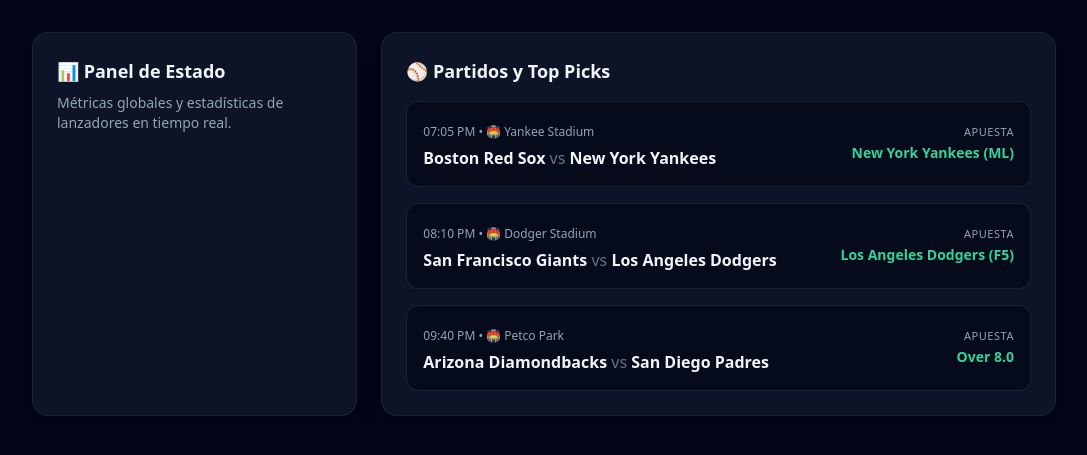
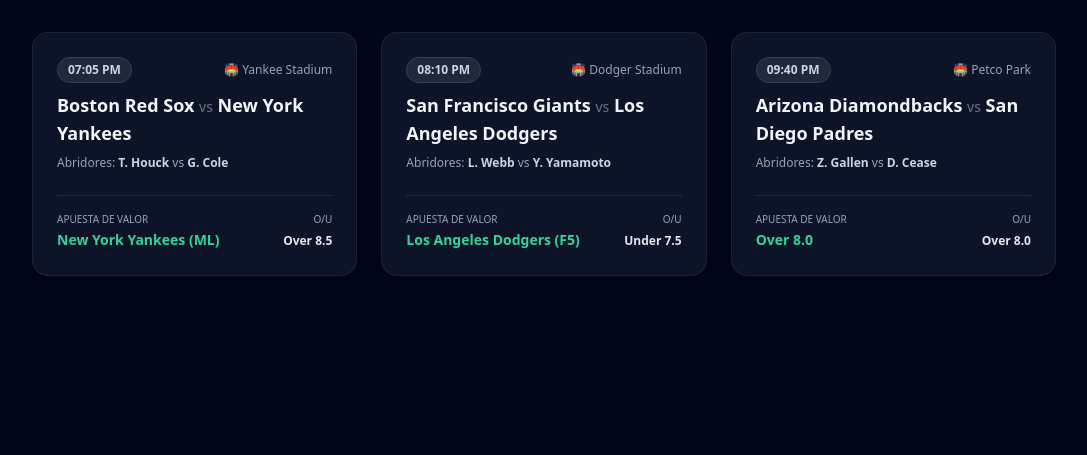
Before and after one commit to angelsanoja1230-ui/mlb-analyzer, a Flask app: page / in a window 1280 px wide. Shown: the part 109-564 px from the top of the page, without its empty margins (96-1183 px from the left). Run offline with Flask 3, Linux system fonts and the light colour scheme; data that the repository does not hold is empty; some libraries are stand-ins or nearby versions.

Commit message:
Refactor index.html layout and structure

```diff
--- a/templates/index.html
+++ b/templates/index.html
@@ -17,35 +17,38 @@
             </div>
         </header>
 
-       <main class="space-y-6">
-    <div class="grid grid-cols-1 lg:grid-cols-3 gap-6 my-6">
+      <main class="space-y-6">
+    <div class="grid grid-cols-1 md:grid-cols-2 lg:grid-cols-3 gap-6">
+        {% for game in matches %}
+        <div class="bg-slate-900/90 border border-slate-800/80 rounded-2xl p-6 shadow-xl flex flex-col justify-between gap-4">
+            <div class="space-y-2">
+                <div class="flex items-center justify-between">
+                    <span class="text-xs font-semibold px-2.5 py-1 rounded-full bg-slate-800 text-slate-300 border border-slate-700">
+                        {{ game.time }}
+                    </span>
+                    <span class="text-xs text-slate-400 truncate max-w-[150px]">
+                        🏟️ {{ game.stadium }}
+                    </span>
+                </div>
+                <h3 class="text-lg font-bold text-slate-100 mt-2">
+                    {{ game.away }} <span class="text-slate-500 text-sm font-normal">vs</span> {{ game.home }}
+                </h3>
+                <p class="text-xs text-slate-400">
+                    Abridores: <strong class="text-slate-300">{{ game.starter_away }}</strong> vs <strong class="text-slate-300">{{ game.starter_home }}</strong>
+                </p>
+            </div>
 
-        <!-- Parte 1: Estado o Filtros -->
-        <div class="bg-slate-900/90 border border-slate-800/80 rounded-2xl p-6 shadow-xl">
-            <h3 class="text-lg font-bold text-slate-100 mb-2">📊 Panel de Estado</h3>
-            <p class="text-sm text-slate-400">Métricas globales y estadísticas de lanzadores en tiempo real.</p>
-        </div>
-
-        <!-- Parte 2 y 3: Partidos del Día y Análisis -->
-        <div class="bg-slate-900/90 border border-slate-800/80 rounded-2xl p-6 shadow-xl lg:col-span-2">
-            <h3 class="text-lg font-bold text-slate-100 mb-4">⚾ Partidos y Top Picks</h3>
-            <div class="space-y-4">
-                {% for game in matches %}
-                <div class="bg-slate-950/60 border border-slate-800/80 rounded-xl p-4 flex flex-col sm:flex-row justify-between items-start sm:items-center gap-4">
-                    <div>
-                        <span class="text-xs text-slate-400">{{ game.time }} • 🏟️ {{ game.stadium }}</span>
-                        <h4 class="text-base font-bold text-slate-100 mt-1">
-                            {{ game.away }} <span class="text-slate-500 font-normal">vs</span> {{ game.home }}
-                        </h4>
-                    </div>
-                    <div class="text-left sm:text-right">
-                        <span class="text-[11px] text-slate-400 uppercase tracking-wider block">Apuesta</span>
-                        <span class="text-sm font-bold text-emerald-400">{{ game.value_bet }}</span>
-                    </div>
+            <div class="border-t border-slate-800 pt-4 mt-2 flex justify-between items-center">
+                <div>
+                    <span class="text-[10px] uppercase text-slate-400 font-medium block">Apuesta de Valor</span>
+                    <span class="text-sm font-bold text-emerald-400">{{ game.value_bet }}</span>
                 </div>
-                {% endfor %}
+                <div class="text-right">
+                    <span class="text-[10px] uppercase text-slate-400 font-medium block">O/U</span>
+                    <span class="text-xs font-semibold text-slate-200">{{ game.over_under_prob }}</span>
+                </div>
             </div>
         </div>
-
+        {% endfor %}
     </div>
 </main>
```
